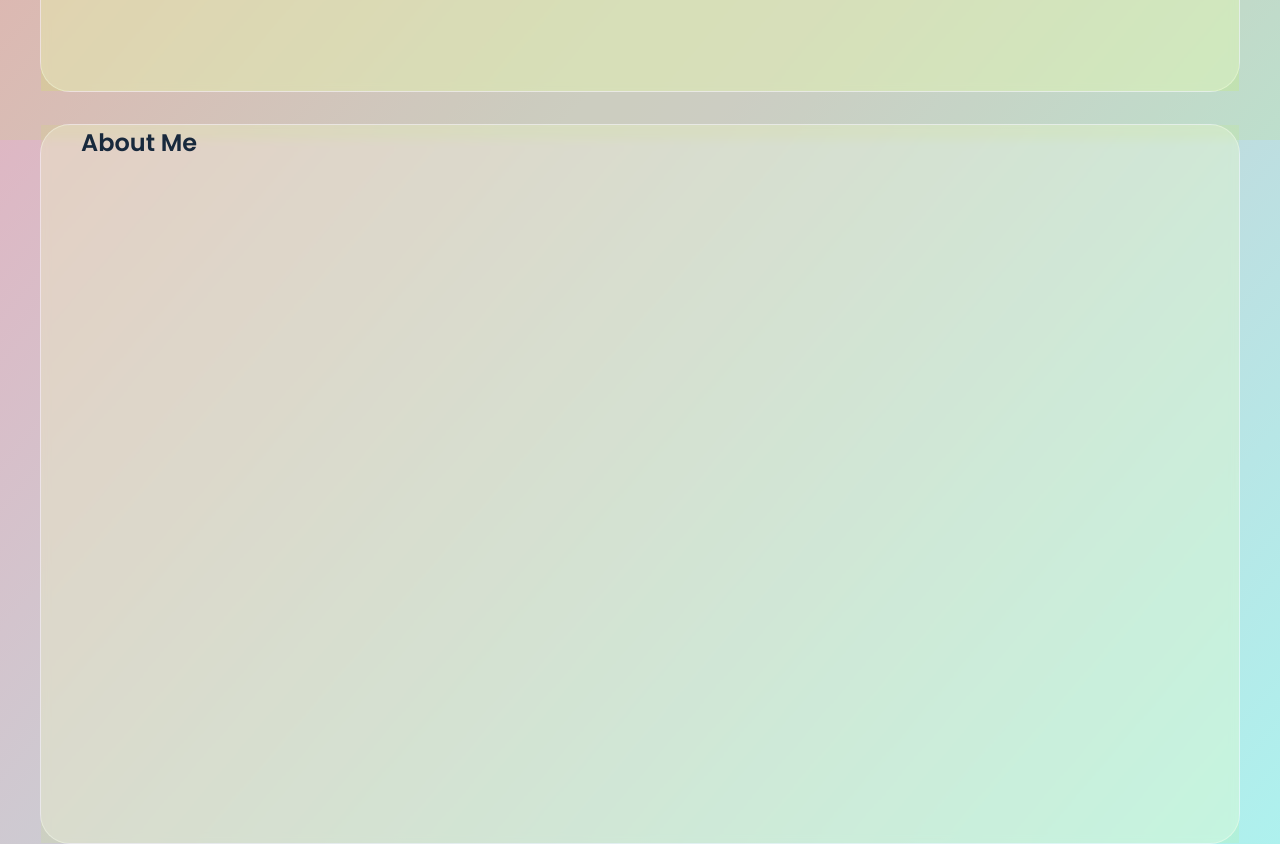
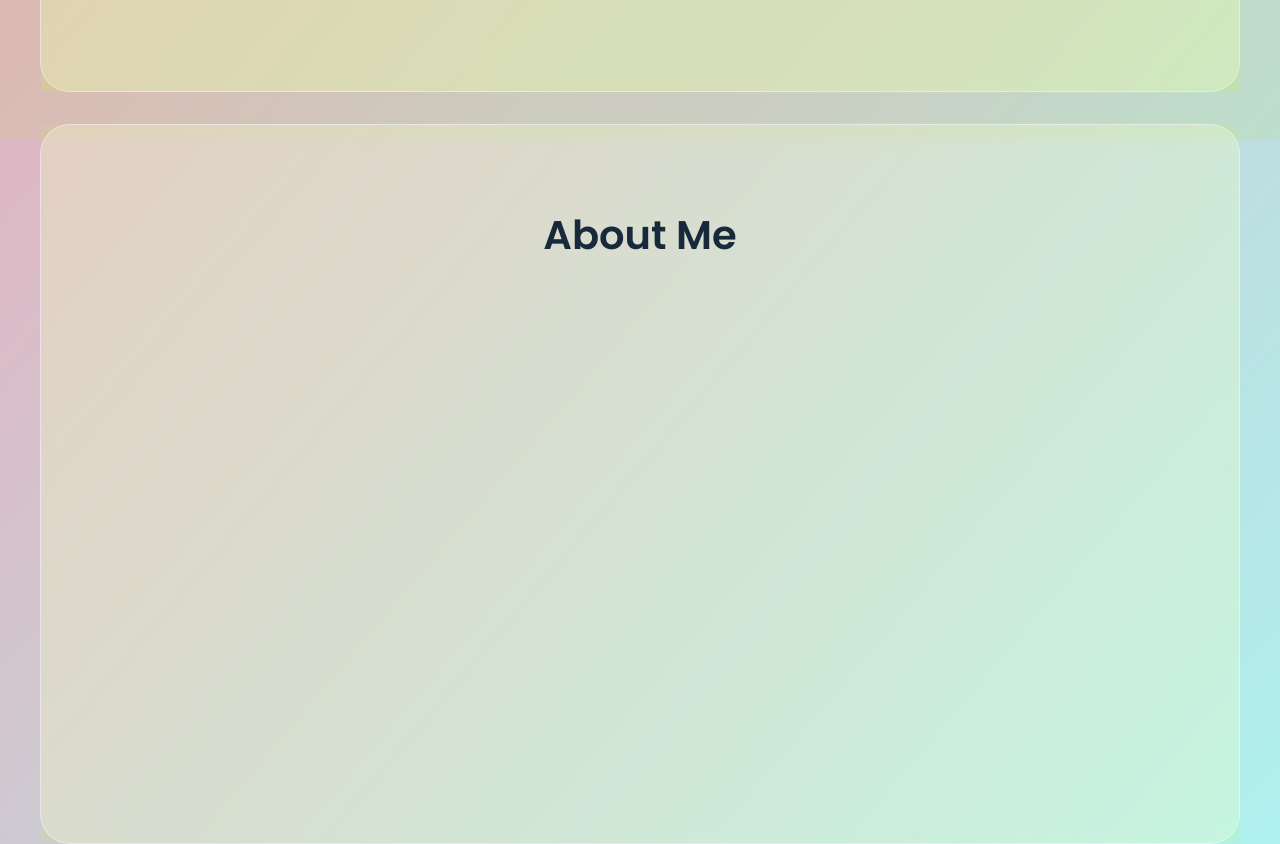
Before and after one commit to AmirHosein-Gharaati/portfolio, a React (Create React App) app: page / in a window 1280 px wide. Shown: the part 660-1504 px from the top of the page. Built offline with nearby package versions, Linux system fonts and the light colour scheme.

Commit message:
about title

```diff
--- a/src/assets/styles/app.scss
+++ b/src/assets/styles/app.scss
@@ -10,6 +10,7 @@
 
 // pages
 @import "./pages/home.scss";
+@import "./pages/aboutme.scss";
 
 * {
   box-sizing: border-box;
--- /dev/null
+++ b/src/assets/styles/pages/aboutme.scss
@@ -0,0 +1,15 @@
+.about {
+  &__section {
+    padding: $padding-vertical 0;
+  }
+  &__title {
+    padding: 0 15px;
+    width: 100%;
+    text-align: center;
+
+    h2 {
+      font-size: 40px;
+      text-transform: capitalize;
+    }
+  }
+}
--- a/src/assets/styles/variables.scss
+++ b/src/assets/styles/variables.scss
@@ -12,3 +12,7 @@ $white-alpha-25: rgba(255, 255, 255, 0.25);
 
 // blur
 $backdrop-filter-blur: blur(5px);
+
+
+// padding
+$padding-vertical: 80px 0;
--- a/src/pages/Home/components/About.js
+++ b/src/pages/Home/components/About.js
@@ -4,7 +4,7 @@ const About = () => {
       <section className="about__section">
         <div className="container">
           <div className="row">
-            <div className="section__title">
+            <div className="about__title">
               <h2>About Me</h2>
             </div>
           </div>
```
